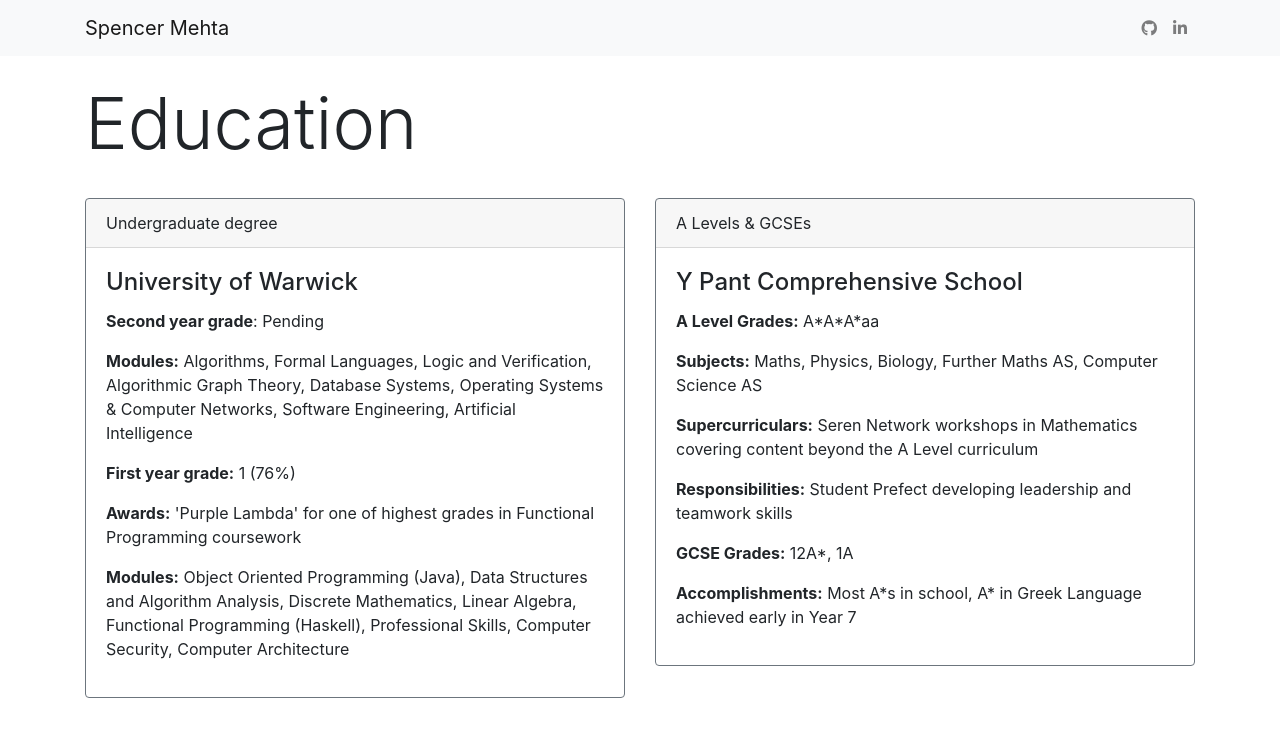
After one commit to spencermehta/website, a Django app: page /about/ in a window 1280 px wide. The commit adds this page. Shown: the top 737 px of the page. Run offline with Django 3.2, Linux system fonts and the light colour scheme; some libraries are stand-ins or nearby versions.

Commit message:
updated projects page and added about page

```diff
--- /dev/null
+++ b/portfolio/templates/about.html
@@ -0,0 +1,40 @@
+{% extends 'base.html' %}
+
+{% block content %}
+
+<h1 class="display-3">Education</h1>
+<br>
+
+<div class='row'>
+
+<div class='col-lg-6'>
+<div class="card border-secondary mb-3">
+  <div class="card-header">Undergraduate degree</div>
+  <div class="card-body">
+    <h4 class="card-title">University of Warwick</h4>
+<p><b>Second year grade</b>: Pending</p>
+<p><b>Modules:</b> Algorithms, Formal Languages, Logic and Verification, Algorithmic Graph Theory, Database Systems, Operating Systems & Computer Networks, Software Engineering, Artificial Intelligence</p>
+<p><b>First year grade:</b> 1 (76%)</p>
+<p><b>Awards:</b> 'Purple Lambda' for one of highest grades in Functional Programming coursework</p>
+<p><b>Modules:</b> Object Oriented Programming (Java), Data Structures and Algorithm Analysis, Discrete Mathematics, Linear Algebra, Functional Programming (Haskell), Professional Skills, Computer Security, Computer Architecture</p>
+  </div>
+</div>
+</div>
+
+<div class='col-lg-6'>
+<div class="card border-secondary mb-3">
+  <div class="card-header">A Levels & GCSEs</div>
+  <div class="card-body">
+    <h4 class="card-title">Y Pant Comprehensive School</h4>
+<p><b>A Level Grades:</b> A*A*A*aa</p>
+<p><b>Subjects:</b> Maths, Physics, Biology, Further Maths AS, Computer Science AS</p>
+<p><b>Supercurriculars:</b> Seren Network workshops in Mathematics covering content beyond the A Level curriculum</p>
+<p><b>Responsibilities:</b> Student Prefect developing leadership and teamwork skills</p>
+<p><b>GCSE Grades:</b> 12A*, 1A</p>
+<p><b>Accomplishments:</b> Most A*s in school, A* in Greek Language achieved early in Year 7</p>
+</div>
+</div>
+</div>
+
+</div>
+{% endblock %}
--- a/portfolio/templates/base.html
+++ b/portfolio/templates/base.html
@@ -9,6 +9,7 @@
     <meta charset="UTF-8">
     <meta name="viewport" content="width=device-width, initial-scale=1, shrink-to-fit=no">
     <meta http-equiv="X-UA-Compatible" content="IE=edge">
+    <script src="https://use.fontawesome.com/26343cc157.js"></script>
     <title>Portfolio - Spencer Mehta</title>
 </head>
 
--- a/portfolio/templates/menu.html
+++ b/portfolio/templates/menu.html
@@ -11,6 +11,18 @@
         <a class="nav-link" href="{% url 'project-list' %}">Projects</a>
       </li> {% endcomment %}
     </ul>
+    <ul class="navbar-nav mr-right">
+      <li class="nav-item">
+        <a class="nav-link" href='https://github.com/spencermehta'>
+          <i class="fa fa-github" aria-hidden="true"></i>
+        </a>
+      </li>
+      <li class="nav-item">
+        <a class="nav-link" href='https://linkedin.com/in/spencermehta'>
+          <i class="fa fa-linkedin" aria-hidden="true"></i>
+        </a>
+      </li>
+    </ul>
   </div>
 </div>
 </nav>
--- a/portfolio/urls.py
+++ b/portfolio/urls.py
@@ -21,6 +21,7 @@
 
 urlpatterns = [
     path('admin/', admin.site.urls),
-    path('', include("projects.urls"))
+    path('', include("projects.urls")),
+    path('about/', AboutView.as_view(), name='about')
 ]
 urlpatterns = urlpatterns + static(settings.MEDIA_URL, document_root=settings.MEDIA_ROOT)
--- a/portfolio/views.py
+++ b/portfolio/views.py
@@ -5,3 +5,8 @@
     template_name = 'home.html'
     def get(self, request, *args, **kwargs):
         return render(request, self.template_name, {})
+
+class AboutView(View):
+    template_name = 'about.html'
+    def get(self, request, *args, **kwargs):
+        return render(request, self.template_name, {})
```
Also changed, not shown: projects/templates/projects/project_list.html (+17 -3 lines).
